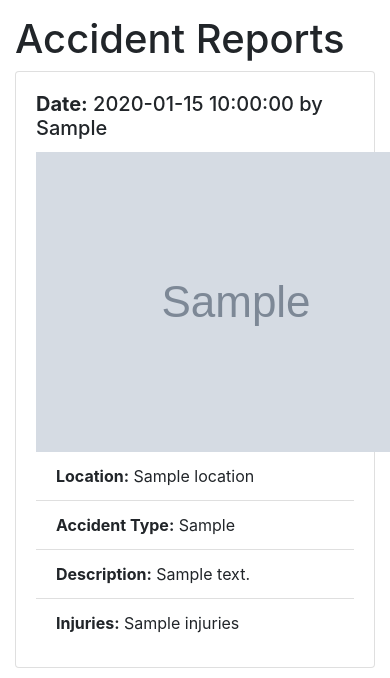
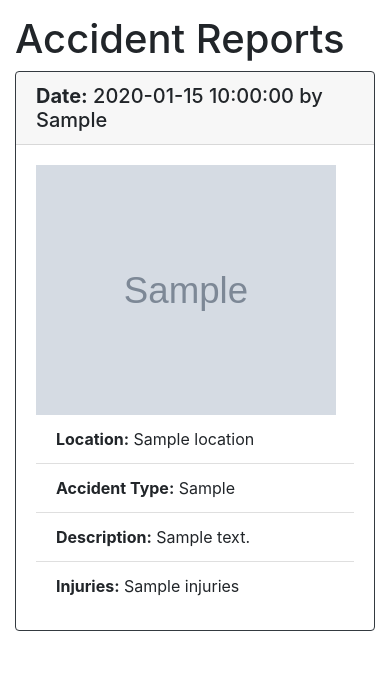
Before and after one commit to Code-Institute-Submissions/Freezefaz-Project-3-Safetynet_MarchResub, a Flask app: page /accident_reports/search in a window 390 px wide; the page is wider, and only the part inside the window is pictured. Shown: the part 166-844 px from the top of that part. Run offline with Flask 2, Linux system fonts and the light colour scheme; grey boxes marked "Sample" are stand-in pictures; a database or web service that is not in the repository returns one stand-in record (values such as "Sample title"); some libraries are stand-ins or nearby versions.

Commit message:
changed show accident route to search and made it mobile

```diff
--- a/app.py
+++ b/app.py
@@ -388,8 +388,9 @@ def process_delete_officer(officer_id):
 @app.route("/accident_reports")
 def show_accident_reports():
     all_accident_reports = db.accident_reports.find()
-    return render_template("show_accident_reports.template.html",
-                           accident_reports=all_accident_reports)
+    # return render_template("show_accident_reports.template.html",
+    #                        accident_reports=all_accident_reports)
+    return redirect(url_for("accidents_search"))
 
 ### SEARCH ACCIDENT REPORT ###
 @app.route("/accident_reports/search")
--- a/static/base.css
+++ b/static/base.css
@@ -16,3 +16,15 @@ nav img {
 .nav-item {
     color: white;
 }
+
+.card-img-left img {
+    width: 300px;
+    height: 250px;
+}
+
+ @media only screen and (min-width: 768px) {
+    .card-body {
+        display: flex;
+        flex-direction: row;
+    }
+}
--- a/templates/search_accidents.template.html
+++ b/templates/search_accidents.template.html
@@ -9,15 +9,16 @@
 <h1>Accident Reports</h1>
 
 {% for each_accident_report in accident_reports %}
-<div class="card">
-    <div class="card-body">
-    <h5 class="card-title"><strong>Date:</strong> {{each_accident_report.date}} by {{each_accident_report.safety_officer}}
+<div class="card border-dark mb-3">
+    <h5 class="card-header"><strong>Date:</strong> {{each_accident_report.date}} by {{each_accident_report.safety_officer}}
     {%if current_user.is_authenticated %}
     <a href="{{url_for('show_update_accident_report', accident_report_id=each_accident_report._id)}}" class="btn btn-primary btn-sm">Update</a>
     <a href="{{url_for('show_delete_accident_report', accident_report_id=each_accident_report._id)}}" class="btn btn-danger btn-sm">Delete</a>
     {%endif%}</h5>
-    <div>
-        <img src="{{each_accident_report.image_url}}" width="400" height="300">
+    <div class="card-body">
+    <div class="card-img-left">
+    <!-- <img src="{{each_accident_report.image_url}}" width="400" height="300"> -->
+        <img src="{{each_accident_report.image_url}}" max-width="400" max-height="300">
     </div>
     <ul class="list-group list-group-flush">
         <li class="list-group-item"><strong>Location:</strong> {{each_accident_report.location}}</li>
@@ -25,6 +26,7 @@
         <li class="list-group-item"><strong>Description:</strong> {{each_accident_report.description}}</li>
         <li class="list-group-item"><strong>Injuries:</strong> {{each_accident_report.injuries}}</li>
     </ul>
+    </div>
 </div>
 {%endfor%}
 {%endblock%}
```
